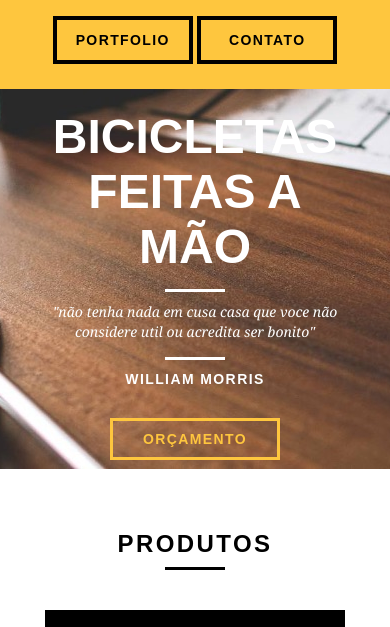
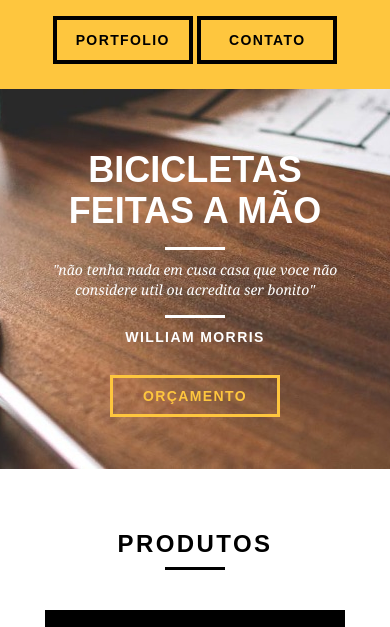
Before and after one commit to Lucas-Matta/ProjetosOrigamid, a plain HTML site: page Origamid/BikeCraft/index.html in a window 390 px wide. Shown: the part 143-770 px from the top of the page. Drawn offline with Linux system fonts and the light colour scheme.

Commit message:
responsivo

```diff
--- a/Origamid/BikeCraft/style/responsivo.css
+++ b/Origamid/BikeCraft/style/responsivo.css
@@ -47,4 +47,9 @@
         display: none;
     }
 
+    .introducao h1{
+        font-size: 36px;
+        padding-top: 40px;
+    }
+
 }
```
